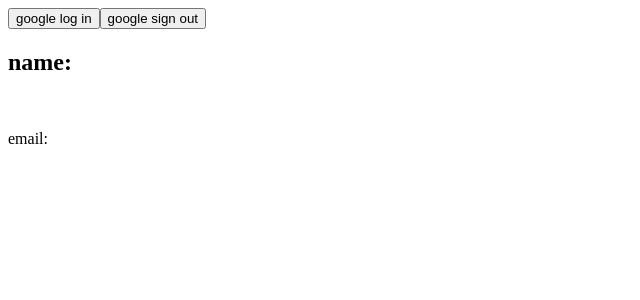
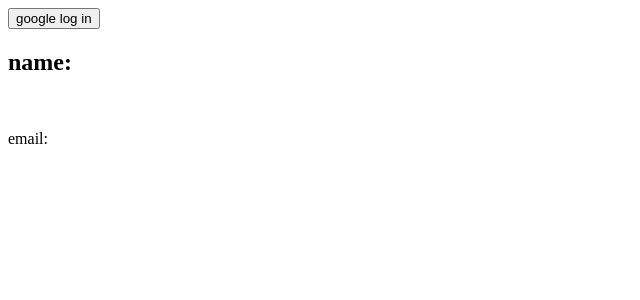
Before and after one commit to sheikhhasan124/google-auth, a React (Create React App) app: page / in a window 1280 px wide. Shown: the top 300 px of the page, without its empty margins (0-640 px from the left). Built offline with nearby package versions, Linux system fonts and the light colour scheme.

Commit message:
sign in and out button toggle by ternarry operator

```diff
--- a/src/App.js
+++ b/src/App.js
@@ -32,8 +32,9 @@ const App = () => {
 
     return (
         <div>
-            <button onClick={handlegoogleSignIn}>google log in</button>
-            <button onClick={handleSignOut}>google sign out</button>
+            {user.email? <button onClick={handleSignOut}>google sign out</button>: <button onClick={handlegoogleSignIn}>google log in</button> }
+
+
             <h2>name:{user.displayName}</h2>
             <img src={user.photoURL} alt="" />
             <p>email:{user.email}</p>
```
